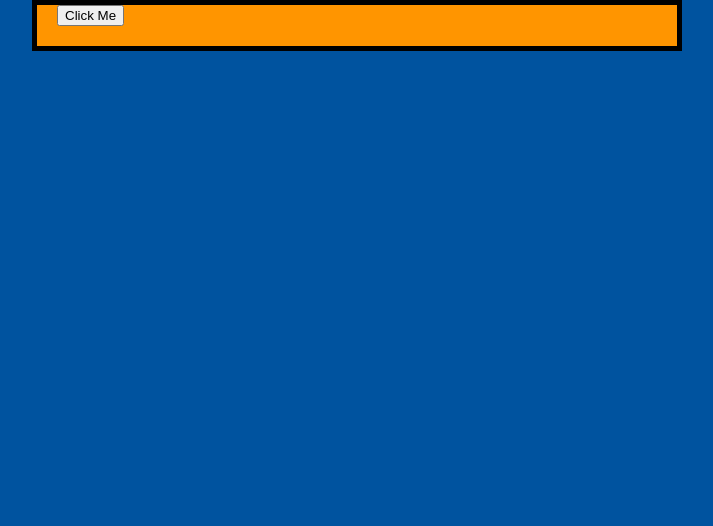
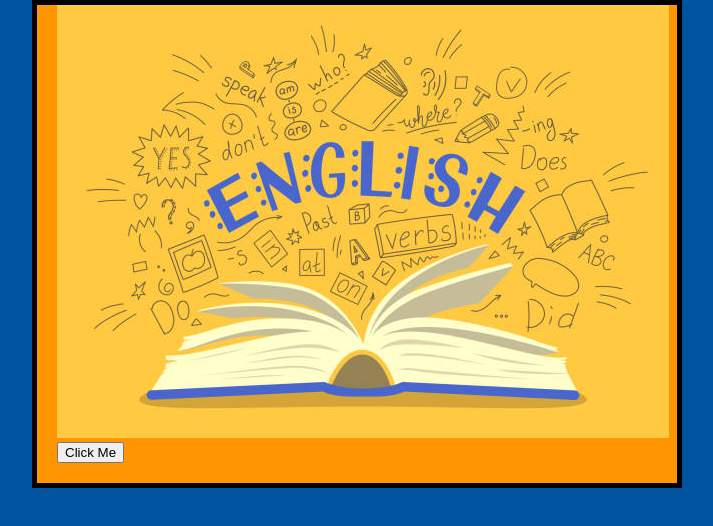
Before and after one commit to somethingiswrongz/somethingiswrongz.github.io, a plain HTML site: page index.html in a window 1280 px wide. Shown: the whole page, without its empty margins (283-996 px from the left). Drawn offline with Linux system fonts and the light colour scheme; files whose address does not match are found by name.

Commit message:
modified:   index.html

```diff
--- a/index.html
+++ b/index.html
@@ -7,6 +7,7 @@
         <title>Testing!</title>
     </head>
     <body>
+      <img src="/home/doyoureallythinkidoyouwrong/html/images/istockphoto-1047570732-612x612.jpg">
     </body>
     <script src="https://unpkg.com/htmx.org@1.9.2"></script>
     <!-- have a button POST a click via AJAX -->
```
